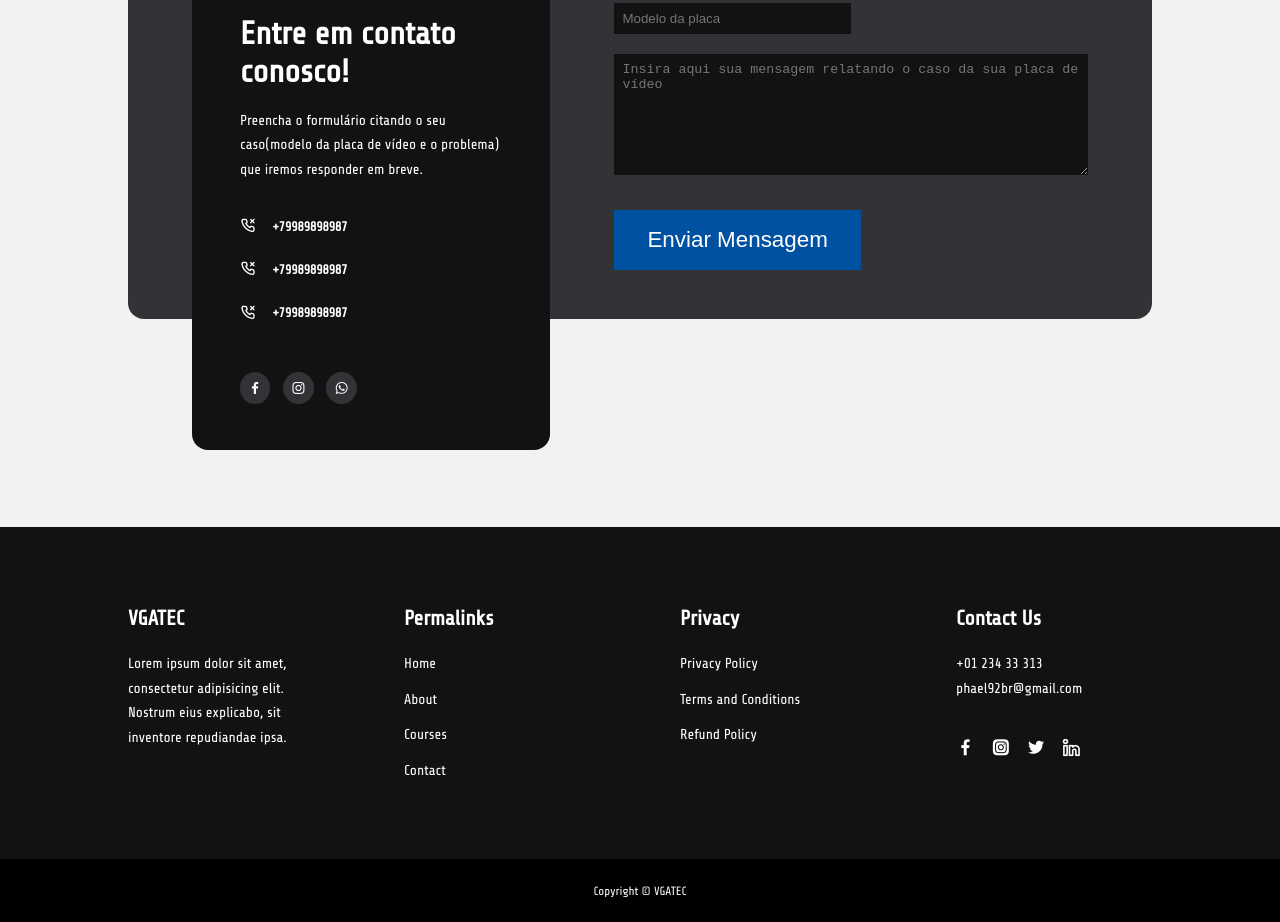
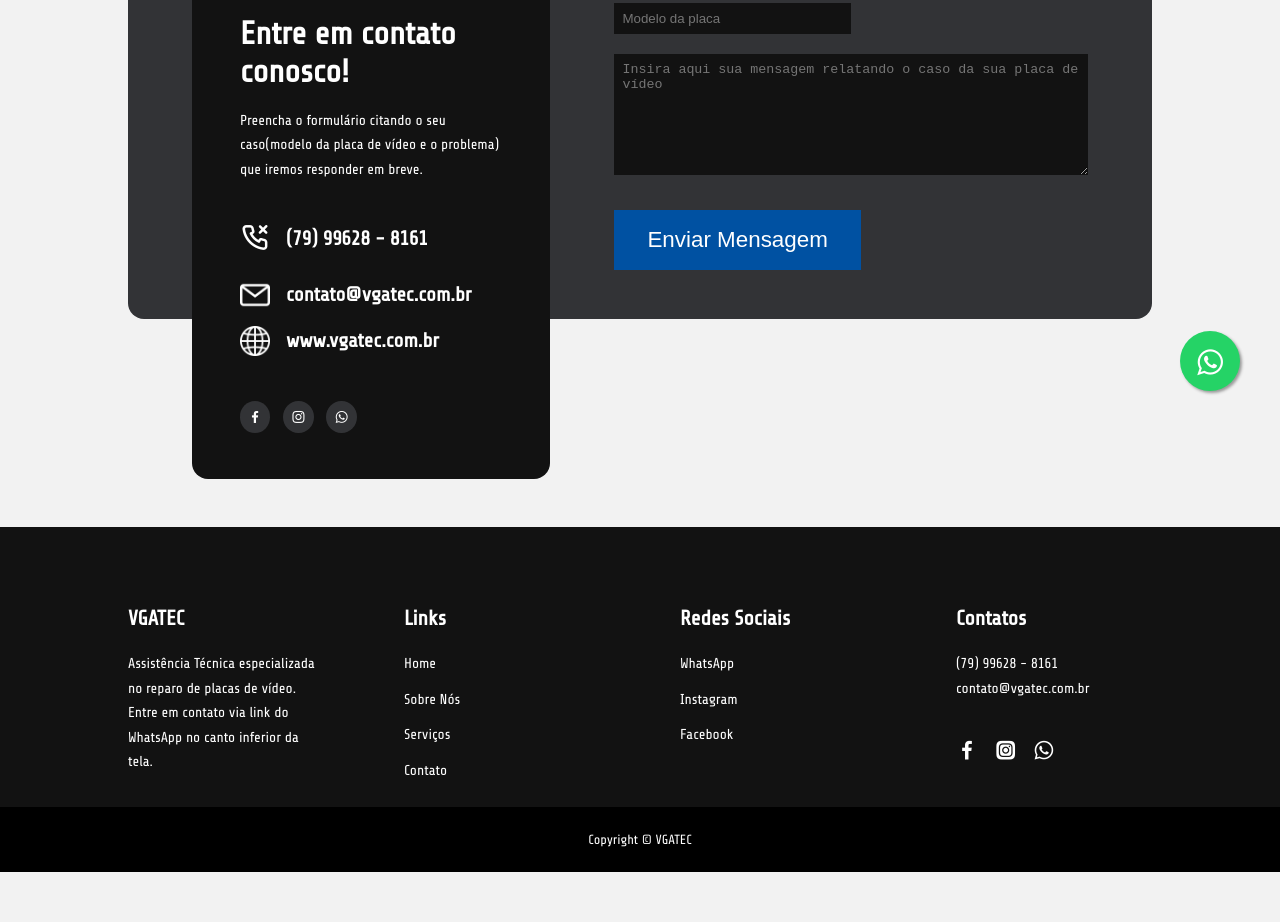
Before and after one commit to rphaell/project_video.card.repair, a plain HTML site: page contact.html in a window 1280 px wide. Shown: the part 369-1291 px from the top of the page. After the commit the page ends 1241 px from the top, so only its background shows below. Drawn offline with nearby package versions, Linux system fonts and the light colour scheme.

Commit message:
almost done

```diff
--- a/contact.html
+++ b/contact.html
@@ -14,9 +14,10 @@
     <link rel="preconnect" href="https://fonts.gstatic.com" crossorigin>
     <link href="https://fonts.googleapis.com/css2?family=Share+Tech&display=swap" rel="stylesheet">
 
+
     <link rel="stylesheet" href="./css/style.css">
     <link rel="stylesheet" href="./css/contact.css">
-
+    <link rel="stylesheet" href="./css/about.css">
 </head>
 
 <body>
@@ -26,6 +27,7 @@
         <div class="container nav__container">
             <a href="index.html" class="nav__logo">
                 <img src="./images/vgatec.jpg" alt="">
+                <p id="subtitulo__logo">Reparos em placas de vídeo</p>
             </a>
             <ul class="nav__menu">
                 <li><a href="index.html">Home</a></li>
@@ -54,15 +56,15 @@
                 <ul class="contact__details">
                     <li>
                         <i class="uil uil-phone-times"></i>
-                        <h5>+79989898987</h5>
+                        <h5>(79) 99628 - 8161</h5>
                     </li>
                     <li>
-                        <i class="uil uil-phone-times"></i>
-                        <h5>+79989898987</h5>
+                        <img src="./images/email-icon.png" alt="">
+                        <h5>contato@vgatec.com.br</h5>
                     </li>
                     <li>
-                        <i class="uil uil-phone-times"></i>
-                        <h5>+79989898987</h5>
+                        <img src="./images/website-icon.png" alt="">
+                        <h5>www.vgatec.com.br</h5>
                     </li>
                 </ul>
                 <ul class="contact__socials">
@@ -105,52 +107,50 @@
                     <h4>VGATEC</h4>
                 </a>
                 <p>
-                    Lorem ipsum dolor sit amet, consectetur adipisicing elit. Nostrum eius explicabo, sit inventore
-                    repudiandae ipsa.
+                    Assistência Técnica especializada no reparo de placas de vídeo.
+Entre em contato via link do WhatsApp no canto inferior da tela.
                 </p>
             </div>
 
             <div class="footer__2">
-                <h4>Permalinks</h4>
+                <h4>Links</h4>
                 <ul class="permalinks">
                     <li><a href="index.html">Home</a></li>
-                    <li><a href="about.html">About</a></li>
-                    <li><a href="class.html">Courses</a></li>
-                    <li><a href="contact.html">Contact</a></li>
+                    <li><a href="about.html">Sobre Nós</a></li>
+                    <li><a href="courses.html">Serviços</a></li>
+                    <li><a href="contact.html">Contato</a></li>
                 </ul>
             </div>
 
 
             <div class="footer__3">
-                <h4>Privacy</h4>
+                <h4>Redes Sociais</h4>
                 <ul class="privacy">
-                    <li><a href="#">Privacy Policy</a></li>
-                    <li><a href="#">Terms and Conditions</a></li>
-                    <li><a href="#">Refund Policy</a></li>
+                    <li><a href="https://web.whatsapp.com/send?phone=5579996905713&text=">WhatsApp</a></li>
+                    <li><a href="https://www.instagram.com/vgatec/">Instagram</a></li>
+                    <li><a href="https://www.facebook.com/vgatec">Facebook</a></li>
                 </ul>
             </div>
 
             <div class="footer__4">
-                <h4>Contact Us</h4>
+                <h4>Contatos</h4>
                 <div>
-                    <p>+01 234 33 313</p>
-                    <p>phael92br@gmail.com</p>
+                    <p>(79) 99628 - 8161</p>
+                    <p>contato@vgatec.com.br</p>
                 </div>
 
 
                 <ul class="footer__socials">
                     <li>
-                        <a href=""><i class=" uil uil-facebook-f"></i></a>
+                        <a href="https://www.facebook.com/vgatec"><i class=" uil uil-facebook-f"></i></a>
                     </li>
                     <li>
-                        <a href=""><i class=" uil uil-instagram-alt"></i></a>
+                        <a href="https://www.instagram.com/vgatec/"><i class=" uil uil-instagram-alt"></i></a>
                     </li>
                     <li>
-                        <a href=""><i class=" uil uil-twitter"></i></a>
+                        <a href="https://web.whatsapp.com/send?phone=5579996905713&text="><i class=" uil uil-whatsapp"></i></a>
                     </li>
-                    <li>
-                        <a href=""><i class=" uil uil-linkedin-alt"></i></a>
-                    </li>
+
                 </ul>
             </div>
 
@@ -163,10 +163,18 @@
         </div>
 
     </footer>
+
+
     <!-- ===================== FOOTER END ===============-->
 
 
     <script src="./main.js"></script>
+
+    <link rel="stylesheet" href="https://maxcdn.bootstrapcdn.com/font-awesome/4.5.0/css/font-awesome.min.css">
+<a href="https://web.whatsapp.com/send?phone=5579996905713&text=" class="float" target="_blank">
+<i class="fa fa-whatsapp my-float"></i>
+</a>
+    <script src="./main.js"></script>
 </body>
 
 </html>
--- a/css/about.css
+++ b/css/about.css
@@ -169,7 +169,7 @@
         padding: 1rem;
     }
 
-    /* ==============TEAM PAGE MEDIA QUERY 1024px TABLETS============== */
+    /* ==============ABOUT US QUERY 1024px TABLETS============== */
 
     @media screen and (max-width: 1024px) {
         .about__aboutus {
@@ -211,8 +211,16 @@
 
     /* ==============TEAM PAGE MEDIA QUERY 600px PHONES============== */
     @media screen and (max-width:600px) {
-        .about__aboutus {
-            /* margin-top:2rem; */
+
+
+
+
+        .aboutus__card p {
+            color: white;
+            font-size: 12px;
+            margin-left: 5px;
+            margin-right: 5px;
+            margin: 0;
         }
 
         .about-aboutus__container {
--- a/css/contact.css
+++ b/css/contact.css
@@ -93,6 +93,19 @@ input, textarea {
     cursor: pointer;
 }
 
+.contact__details img {
+    width: 30px;
+}
+
+.contact__details {
+    font-size: 30px;
+    margin: 0;
+}
+
+.contact__details h5 {
+    font-size: 20px;
+}
+
 /* ================ MEDIA QUERIES FOR TABLES ( 1024px================= */
 
 @media screen and (max-width: 1024px) {
--- a/css/style.css
+++ b/css/style.css
@@ -168,6 +168,22 @@ nav button {
     margin:0;
     padding: 0;
 }
+
+#title-services {
+    margin-top: 3rem;
+    align-items: center;
+}
+
+#title-services a {
+    color: white;
+    font-weight: bold;
+    background: red;
+    border-radius: 1rem;
+    font-size: 2.8rem;
+    padding: 3px;
+}
+
+
 
 
 
@@ -497,16 +513,17 @@ footer ul li a:hover {
 .footer__socials {
     display: flex;
     gap: 1rem;
-    font-size: 1.2rem;
+    font-size: 1.4rem;
     margin-top: 2rem;
 }
 
 .footer__copyright {
     background: black;
     text-align: center;
-    margin-top: 4rem;
+    /* margin-top: 4rem; */
     padding: 1.2rem 0;
-    border-top: 1px solid var(--color-bg2)
+    border-top: 1px solid var(--color-bg2);
+    font-size: 1rem;
 }
 
 /* ================ MEDIA QUERIES (TABLETS) ================= */
@@ -628,6 +645,20 @@ footer ul li a:hover {
         grid-template-columns: 1fr 1fr 1fr;
     }
 
+    #title-services {
+        margin-top: 3rem;
+        align-items: center;
+    }
+
+    #title-services a {
+        color: white;
+        font-weight: bold;
+        background: red;
+        border-radius: 1rem;
+        font-size: 1.5rem;
+        padding: 3px;
+    }
+
     /* ==============FAQS(MEDIA QUERY = 1024PX)============== */
     .faqs__container {
         grid-template-columns: 1fr;
```
Also changed, not shown: about.html (+28 -27 lines), courses.html (+30 -24 lines), index.html (+22 -74 lines), images/email-icon.png (added), images/website-icon.png (added).
